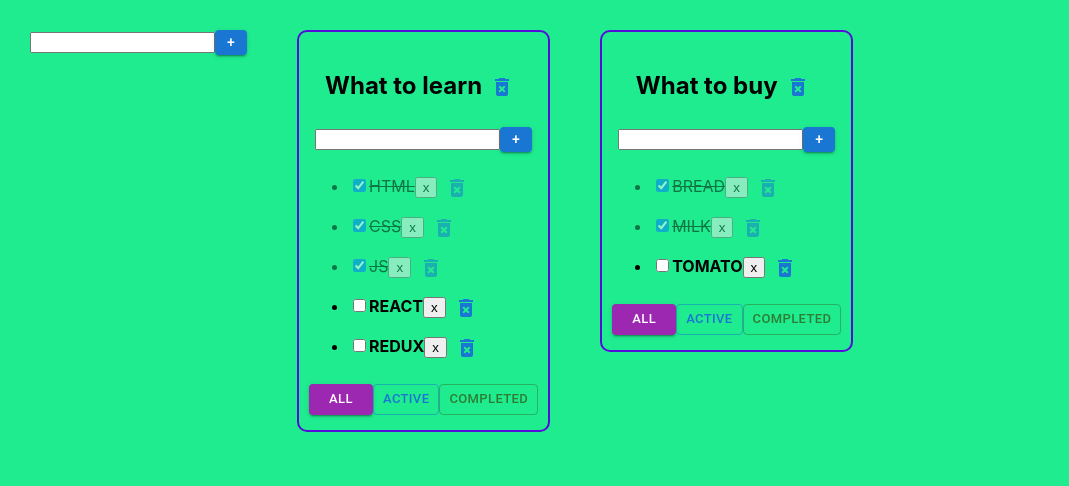
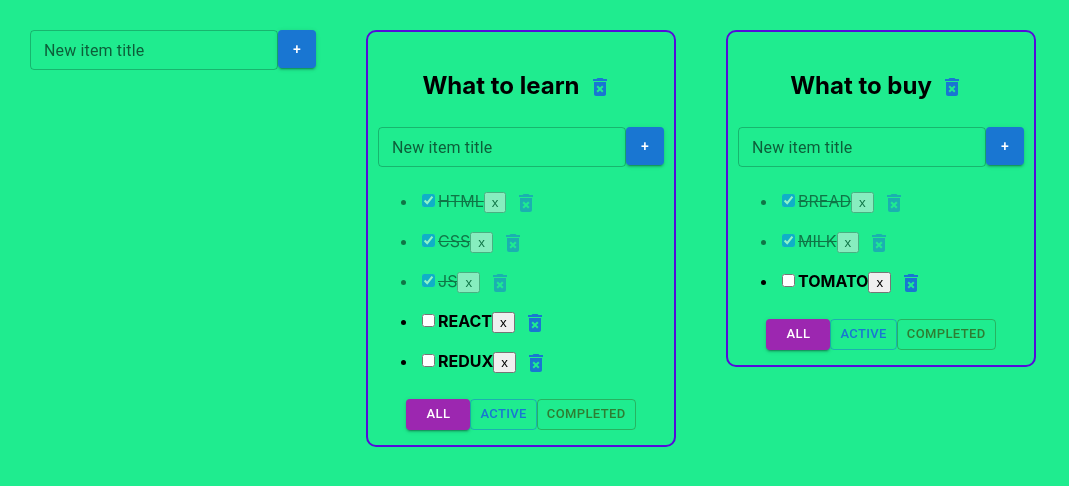
Before and after one commit to igor-minaev/todolist-repeat, a React (Create React App) app: page / in a window 1280 px wide. Shown: the top 486 px of the page, without its empty margins (0-1069 px from the left). Built offline with nearby package versions, Linux system fonts and the light colour scheme.

Commit message:
add mui for inputs

```diff
--- a/src/components/AddItemForm.tsx
+++ b/src/components/AddItemForm.tsx
@@ -1,5 +1,6 @@
 import React, {ChangeEvent, KeyboardEvent, useState} from 'react';
 import Button from '@mui/material/Button';
+import TextField from '@mui/material/TextField';
 
 type AddItemFormPropsType = {
     addItem: (itemTitle: string) => void
@@ -25,13 +26,20 @@ export const AddItemForm: React.FC<AddItemFormPropsType> = ({addItem}) => {
     const onKeyDownHandler = (e: KeyboardEvent<HTMLInputElement>) => e.key === 'Enter' && addItemHandler()
     const errorMessage = error && <p style={{color: 'red'}}>Title is required!</p>
     const inputStyle = error ? 'error' : ''
-    const buttonStyles = {maxWidth: '25px', maxHeight: '25px', minWidth: '25px', minHeight: '25px'}
+    const buttonStyles = {maxWidth: '38px', maxHeight: '38px', minWidth: '38px', minHeight: '38px'}
     return (
         <div>
-            <input className={inputStyle} value={newItemTitle} onChange={onChangeHandler}
-                   onKeyDown={onKeyDownHandler}/>
+            <TextField
+                error={error}
+                id="outlined-basic"
+                label={error ? 'Error' : 'New item title'}
+                helperText={error ? 'Incorrect entry' : null}
+                variant="outlined"
+                size={'small'}
+                value={newItemTitle}
+                onChange={onChangeHandler}
+                onKeyDown={onKeyDownHandler}/>
             <Button style={buttonStyles} onClick={addItemHandler} variant="contained">+</Button>
-            {errorMessage}
         </div>
     );
 };
```
